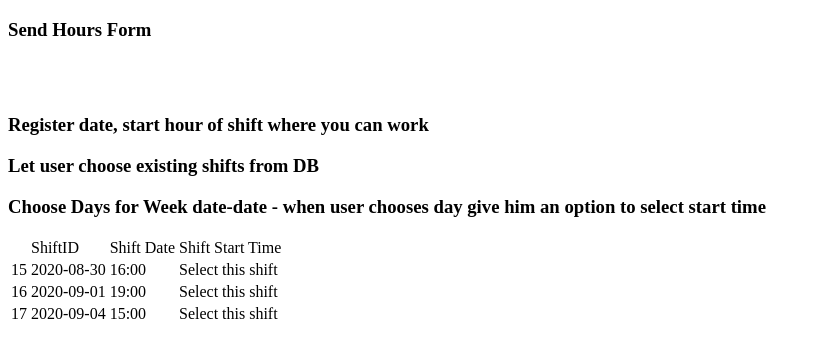
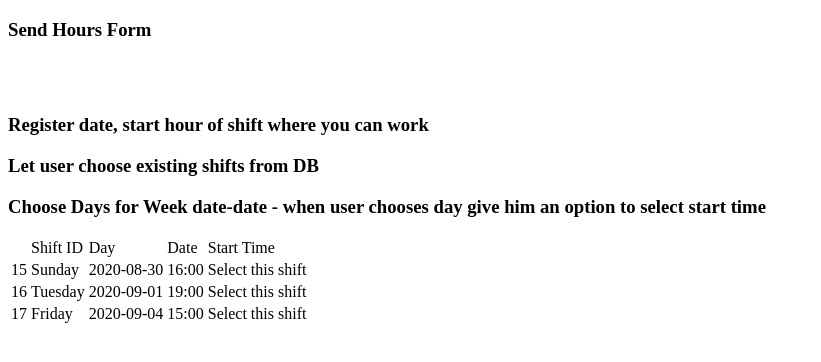
Before and after one commit to benmali/Resty, a Flask app: page /send_hours in a window 1280 px wide. Shown: the top 362 px of the page, without its empty margins (0-821 px from the left). Run offline with Flask 2, Linux system fonts and the light colour scheme; data comes from the database, SQL or seed files in the repository.

Commit message:
added week dsays display to send_hours.html

```diff
--- a/Shift.py
+++ b/Shift.py
@@ -1,6 +1,6 @@
 from Employee import Employee
 from datetimeHelp import convert_to_str, convert_to_date, get_day
-import datetime
+
 from DB import DB
 
 
@@ -54,7 +54,8 @@ class Shift:
         """
         :return: String day name - "Monday"
         """
-        return get_day(self.date)
+        day = convert_to_date(self.date)
+        return day.strftime("%A")
 
     def get_date(self):
         return self.date
@@ -119,6 +120,7 @@ if __name__ == "__main__":
     # bart = Employee(1,2,3,4)
     # waiter = Employee(2,3,4,5)
     # date = datetime.datetime(20,6,15,16)
-    # first_shift = Shift(date,date.hour,[bart], 1, [waiter], 1)
+    first_shift = Shift(1,"2020-01-01","16:00")
+    print(first_shift.get_day())
     db = DB("Resty.db")
     data = db.get_employees()
--- a/send_hours.py
+++ b/send_hours.py
@@ -34,8 +34,8 @@ def send_hours():
 
         if request.method == "GET":
             org_id = 1  # get user's org_id
-            start_date = datetimeHelp.next_weekday(dt.today(),6) # next sunday
-            end_date = datetimeHelp.next_weekday(dt.today(), 12)  # next sunday
+            start_date = datetimeHelp.next_weekday(dt.today(),6)  # next week's Sunday
+            end_date = datetimeHelp.next_weekday(dt.today(), 12)  # next week's Saturday
             raw_shifts = db.get_shifts_by_date_range(org_id, start_date, end_date)
             shifts = [Shift(shift[0], shift[1], shift[2]) for shift in raw_shifts]
             return render_template("send_hours.html", params={"shifts":shifts})
--- a/templates/send_hours.html
+++ b/templates/send_hours.html
@@ -14,9 +14,10 @@
                 <thead>
                     <tr>
                         <td></td>
-                        <td>ShiftID</td>
-                        <td>Shift Date</td>
-                        <td>Shift Start Time</td>
+                        <td>Shift ID</td>
+                        <td>Day</td>
+                        <td>Date</td>
+                        <td>Start Time</td>
 
                     </tr>
                 </thead>
@@ -24,6 +25,7 @@
                 {% for shift in params["shifts"] %}
                     <tr>
                         <td>{{shift.shift_id}}</td>
+                        <td>{{shift.get_day()}}</td>
                         <td>{{shift.date}}</td>
                         <td>{{shift.start_hour}}</td>
                         <td>  Select this shift</td>
```
